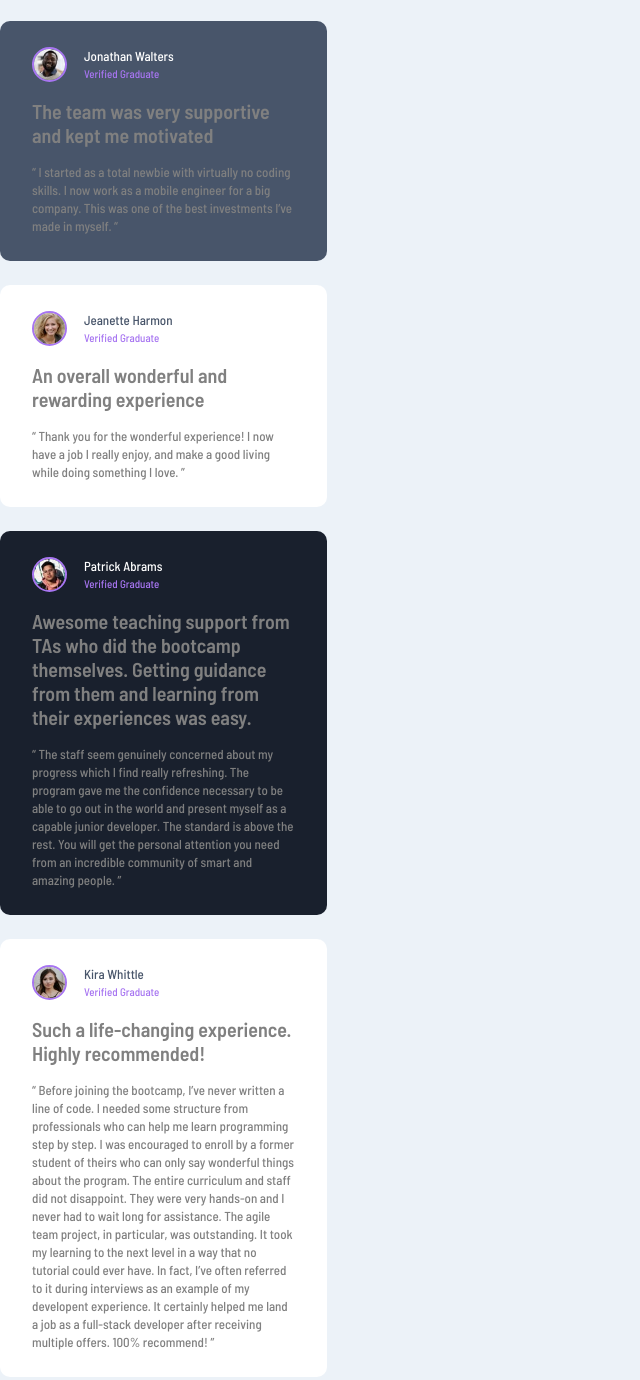
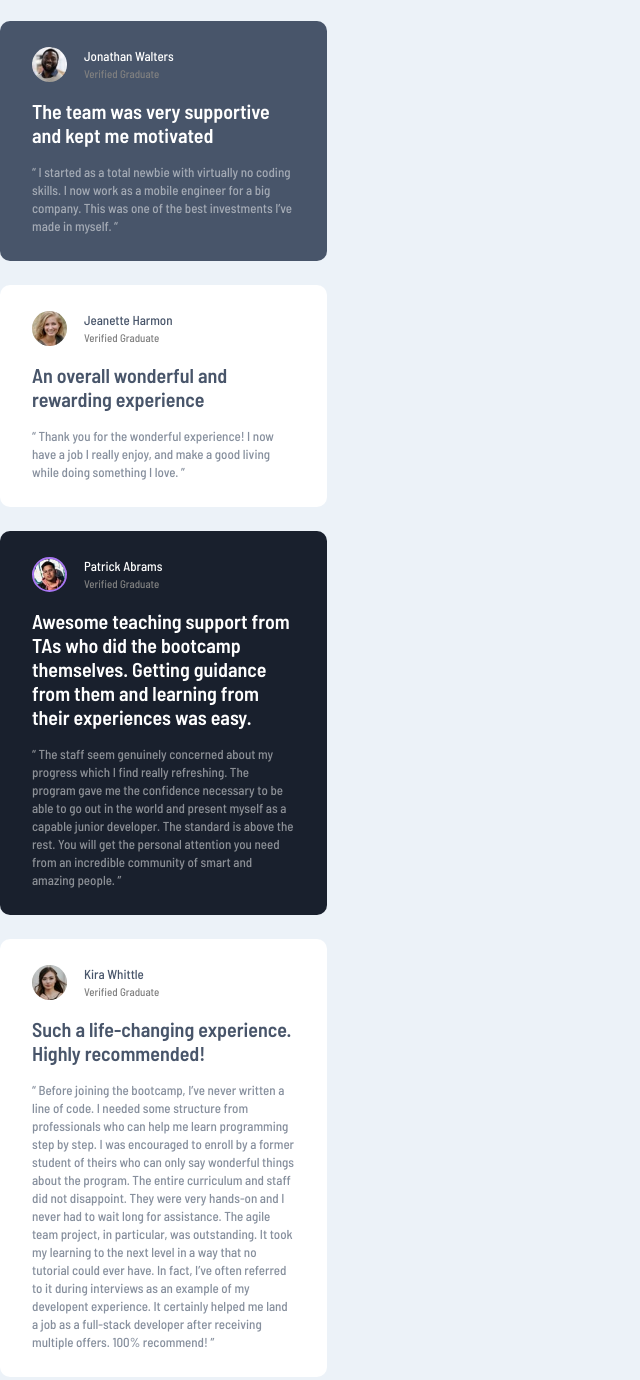
Before and after one commit to monre036/testimonials-grid-section, a plain HTML site: page index.html in a window 1280 px wide. Shown: the part 447-1827 px from the top of the page, without its empty margins (0-640 px from the left). Drawn offline with Linux system fonts and the light colour scheme.

Commit message:
changes 3

```diff
--- a/css/styles.css
+++ b/css/styles.css
@@ -23,7 +23,6 @@ body {
   margin: 0;
   font-family: sans-serif;
   background-color: #ecf2f8;
-  color: gray;
 }
 
 .main {
@@ -44,12 +43,16 @@ body {
   display: flex;
 }
 
-.box-image {
+.box__image {
   border-radius: 50%;
   width: 35px;
   height: 35px;
+  margin-right: 17px;
+}
+
+.box--purple__image,
+.box--black_image {
   border: 2px solid #a775f1;
-  margin-right: 17px;
 }
 
 .box-name-graduate {
@@ -59,7 +62,7 @@ body {
   gap: 5px;
 }
 
-.box-name {
+.box__name {
   font-family: "Barlow Semi Condensed", sans-serif;
   font-weight: 500;
   font-size: 13px;
@@ -67,58 +70,74 @@ body {
   color: white;
 }
 
-.box3-name,
-.box5-name {
+.box--white__name,
+.box--bottom__name {
   color: #48556a;
 }
 
-.box-graduate {
+.box__graduate {
   font-family: "Barlow Semi Condensed", sans-serif;
   font-weight: 500;
   font-size: 11px;
   line-height: 11px;
+  color: gray;
+}
+
+.box--purple__graduate {
   color: #a775f1;
 }
 
-.box-opinion {
+.box__opinion {
   font-family: "Barlow Semi Condensed", sans-serif;
   font-weight: 600;
   font-size: 20px;
   line-height: auto;
+  color: white;
 }
 
-.box-text {
+.box--white__opinion,
+.box--bottom__opinion {
+  color: #48556A;
+}
+
+.box__text {
   font-family: "Barlow Semi Condensed", sans-serif;
   font-weight: 500;
   font-size: 13px;
   line-height: 18px;
+  color: #ffffff80;
 }
 
-.box1 {
+.box--white__text,
+.box--bottom__text {
+  color: #48556aa8;
+}
+
+.box--purple {
   width: 327px;
   height: 444px;
   background-color: #733fc8;
 }
 
-.box2 {
+.box--grey {
   width: 327px;
   height: 240px;
   background-color: #48556a;
 }
 
-.box3 {
+.box--white {
   width: 327px;
   height: 222px;
   background-color: #ffffff;
 }
 
-.box4 {
+.box--black {
   width: 327px;
   height: 384px;
   background-color: #19202d;
 }
 
-.box5 {
+.box--bottom {
   width: 327px;
   height: 438px;
   background-color: #ffffff;
--- a/index.html
+++ b/index.html
@@ -1,14 +1,13 @@
 <!DOCTYPE html>
 <html lang="en">
+
 <head>
   <meta charset="UTF-8" />
   <meta name="viewport" content="width=device-width, initial-scale=1.0" />
   <link rel="preconnect" href="https://fonts.googleapis.com" />
   <link rel="preconnect" href="https://fonts.gstatic.com" crossorigin />
-    <link
-      href="https://fonts.googleapis.com/css2?family=Barlow+Semi+Condensed:wght@500;600&display=swap"
-      rel="stylesheet"
-    />
+  <link href="https://fonts.googleapis.com/css2?family=Barlow+Semi+Condensed:wght@500;600&display=swap"
+    rel="stylesheet" />
   <link rel="stylesheet" href="./css/styles.css" />
   <title>Testimonials Grid Section</title>
 </head>
@@ -16,24 +15,20 @@
 <body>
   <main class="main">
     <div class="container">
-        <div class="box box1">
+      <div class="box box--purple">
         <div class="box-image-name-graduate">
-            <img
-              class="box-image"
-              src="./assets/images/image-daniel.jpg"
-              alt=""
-            />
+          <img class="box__image box--purple__image" src="./assets/images/image-daniel.jpg" alt="" />
           <div class="box-name-graduate">
-              <span class="box-name">Daniel Clifford</span>
-              <span class="box-graduate">Verified Graduate</span>
+            <span class="box__name">Daniel Clifford</span>
+            <span class="box__graduate box--purple__graduate">Verified Graduate</span>
           </div>
         </div>
-          <h2 class="box-opinion">
+        <h2 class="box__opinion">
           I received a job offer mid-course, and the subjects I learned were
           current, if not more so, in the company I joined. I honestly feel I
           got every penny’s worth.
         </h2>
-          <p class="box-text">
+        <p class="box__text">
           “ I was an EMT for many years before I joined the bootcamp. I’ve
           been looking to make a transition and have heard some people who had
           an amazing experience here. I signed up for the free intro course
@@ -43,65 +38,53 @@
           as a Software Engineer at a VR startup. ”
         </p>
       </div>
-        <div class="box box2">
+      <div class="box box--grey">
         <div class="box-image-name-graduate">
-            <img
-              class="box-image"
-              src="./assets/images/image-jonathan.jpg"
-              alt=""
-            />
+          <img class="box__image" src="./assets/images/image-jonathan.jpg" alt="" />
           <div class="box-name-graduate">
-              <span class="box-name">Jonathan Walters</span>
-              <span class="box-graduate">Verified Graduate</span>
+            <span class="box__name">Jonathan Walters</span>
+            <span class="box__graduate box--grey__graduate">Verified Graduate</span>
           </div>
         </div>
-          <h2 class="box-opinion">
+        <h2 class="box__opinion box--grey__opinion">
           The team was very supportive and kept me motivated
         </h2>
-          <p class="box-text">
+        <p class="box__text">
           “ I started as a total newbie with virtually no coding skills. I now
           work as a mobile engineer for a big company. This was one of the
           best investments I’ve made in myself. “
         </p>
       </div>
-        <div class="box box3">
+      <div class="box box--white">
         <div class="box-image-name-graduate">
-            <img
-              class="box-image"
-              src="./assets/images/image-jeanette.jpg"
-              alt=""
-            />
+          <img class="box__image" src="./assets/images/image-jeanette.jpg" alt="" />
           <div class="box-name-graduate">
-              <span class="box-name box3-name">Jeanette Harmon</span>
-              <span class="box-graduate">Verified Graduate</span>
+            <span class="box__name box--white__name">Jeanette Harmon</span>
+            <span class="box__graduate">Verified Graduate</span>
           </div>
         </div>
-          <h2 class="box-opinion">
+        <h2 class="box__opinion box--white__opinion">
           An overall wonderful and rewarding experience
         </h2>
-          <p class="box-text">
+        <p class="box__text box--white__text">
           “ Thank you for the wonderful experience! I now have a job I really
           enjoy, and make a good living while doing something I love. ”
         </p>
       </div>
-        <div class="box box4">
+      <div class="box box--black">
         <div class="box-image-name-graduate">
-            <img
-              class="box-image"
-              src="./assets/images/image-patrick.jpg"
-              alt=""
-            />
+          <img class="box__image box--black_image" src="./assets/images/image-patrick.jpg" alt="" />
           <div class="box-name-graduate">
-              <span class="box-name">Patrick Abrams</span>
-              <span class="box-graduate">Verified Graduate</span>
+            <span class="box__name">Patrick Abrams</span>
+            <span class="box__graduate">Verified Graduate</span>
           </div>
         </div>
-          <h2 class="box-opinion">
+        <h2 class="box__opinion">
           Awesome teaching support from TAs who did the bootcamp themselves.
           Getting guidance from them and learning from their experiences was
           easy.
         </h2>
-          <p class="box-text">
+        <p class="box__text">
           “ The staff seem genuinely concerned about my progress which I find
           really refreshing. The program gave me the confidence necessary to
           be able to go out in the world and present myself as a capable
@@ -110,22 +93,18 @@
           and amazing people. ”
         </p>
       </div>
-        <div class="box box5">
+      <div class="box box--bottom">
         <div class="box-image-name-graduate">
-            <img
-              class="box-image"
-              src="./assets/images/image-kira.jpg"
-              alt=""
-            />
+          <img class="box__image" src="./assets/images/image-kira.jpg" alt="" />
           <div class="box-name-graduate">
-              <span class="box-name box5-name">Kira Whittle</span>
-              <span class="box-graduate">Verified Graduate</span>
+            <span class="box__name box--bottom__name">Kira Whittle</span>
+            <span class="box__graduate">Verified Graduate</span>
           </div>
         </div>
-          <h2 class="box-opinion">
+        <h2 class="box__opinion box--bottom__opinion">
           Such a life-changing experience. Highly recommended!
         </h2>
-          <p class="box-text">
+        <p class="box__text box--bottom__text">
           “ Before joining the bootcamp, I’ve never written a line of code. I
           needed some structure from professionals who can help me learn
           programming step by step. I was encouraged to enroll by a former
@@ -143,4 +122,5 @@
     </div>
   </main>
 </body>
+
 </html>
```
Lines whose indentation alone changed are shown as unchanged.
